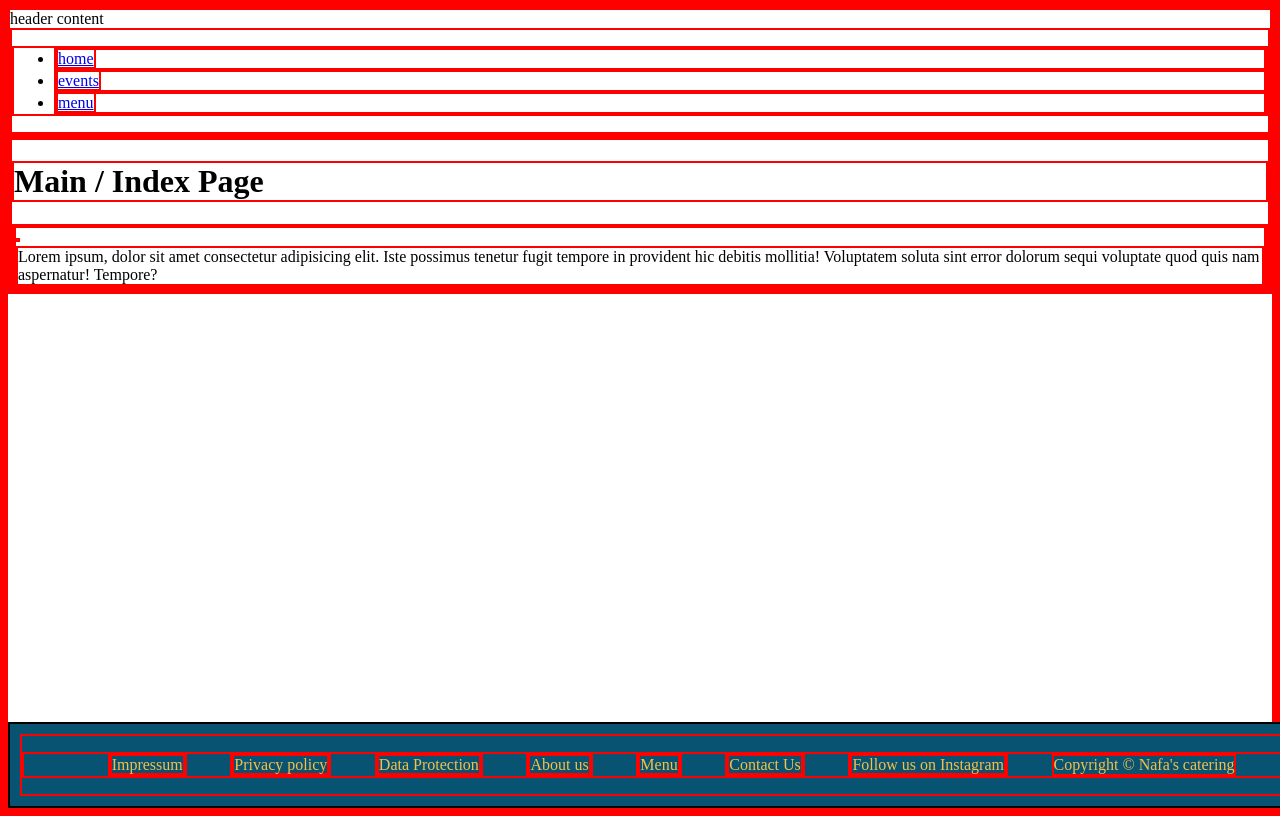
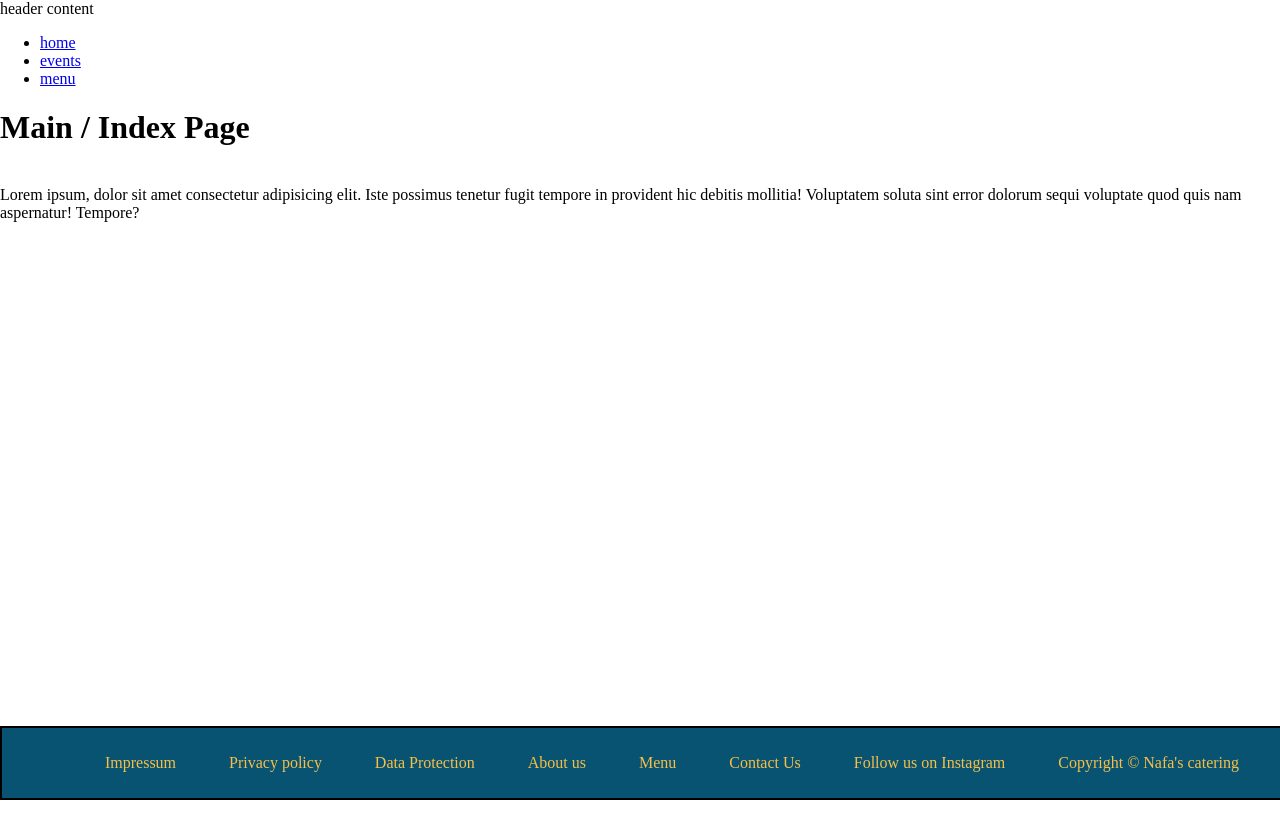
Before and after one commit to kimamov/berlin-catering-app-redilab-spring2023, a Next.js app: page / in a window 1280 px wide. Shown: the top 816 px of the page. Built offline with nearby package versions, Linux system fonts and the light colour scheme.

Commit message:
removed border for all div

```diff
--- a/src/styles/globals.css
+++ b/src/styles/globals.css
@@ -8,7 +8,3 @@ body{
     max-width: 1440px;
     margin: 0 auto;
 }
-
-*{
-    border: 2px solid red;
-}
```
